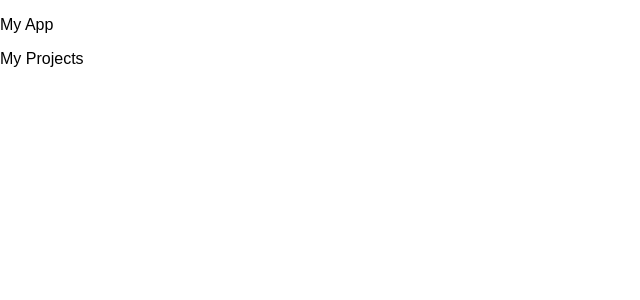
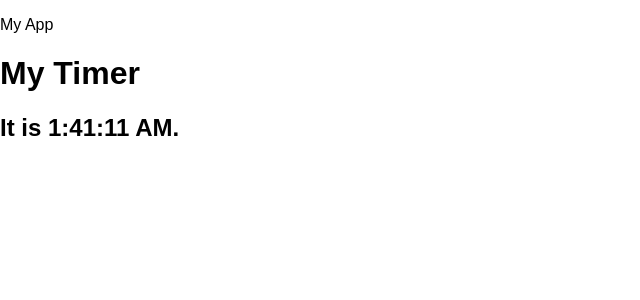
Before and after one commit to azazelA/first-reactapp, a React (Create React App) app: page / in a window 1280 px wide. Shown: the top 300 px of the page, without its empty margins (0-640 px from the left). Built offline with nearby package versions, Linux system fonts and the light colour scheme.

Commit message:
added timer example to explain states and props

```diff
--- a/src/Components/Projects.js
+++ b/src/Components/Projects.js
@@ -1,10 +1,33 @@
 import React, { Component } from 'react';
 
 class Projects extends Component {
+    constructor(props) {
+        super(props);
+        // State is always defined inside the constructor
+        this.state = {date: new Date()};
+    }
+    // Lifecycle Hooks
+    componentDidMount() {
+        this.timerID = setInterval(
+            () => this.tick(),
+            1000
+        );
+    }
+
+    componentWillUnmount() {
+        clearInterval(this.timerID);
+    }
+    tick() {
+        // Set State
+        this.setState({
+            date: new Date()
+        });
+    }
     render(){
         return (
             <div className="Projects">
-                My Projects
+                <h1>My Timer</h1>
+                <h2>It is {this.state.date.toLocaleTimeString()}.</h2>
             </div>
         )
     }
```
